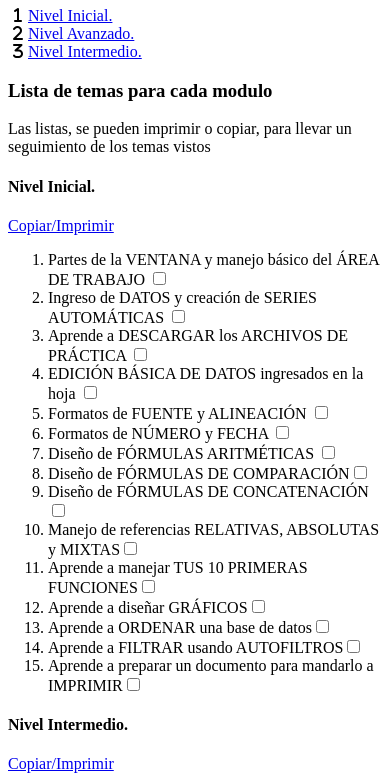
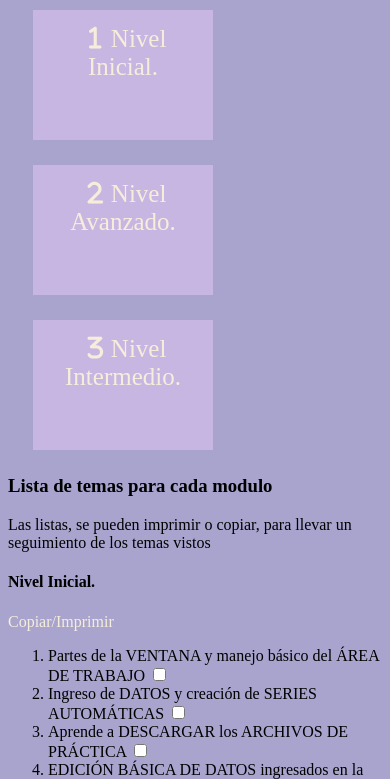
Before and after one commit to cintiasana/Curso-Excel, a plain HTML site: page index.html in a window 390 px wide. Shown: the part 73-852 px from the top of the page. Drawn offline with Linux system fonts and the light colour scheme.

Commit message:
creando estilo.css de index

```diff
--- a/estilo-index.css
+++ b/estilo-index.css
@@ -1,13 +1,54 @@
-/*.container1 {
+
+html {
+    background-color: #A8A4CE;
+}
+
+.container1 {
     display: flex;
+
 }
 
 .containerItem1 {
-    background-color: plum;
-    padding: 15px;
+    background-color: #495C83;
+    padding: 10px 15px 10px 10px;
     margin: 25px;
     text-align: center;
     width: 300px;
-    height: 100px;
+    height: 60px;
     font-size: 25px;
-}*/
+
+}
+a {
+    text-decoration: none;
+    color: #F7EDDB;
+
+}
+
+i {
+    color: #F7EDDB;
+}
+
+
+
+
+@media only screen and (max-width:800px){
+
+    .container1 {
+        display: block;
+        flex-wrap: wrap;
+        width: 100%;
+
+    }
+
+    .containerItem1 {
+        background-color: #C8B6E2;
+        padding: 15px;
+        margin: 25px;
+        text-align: center;
+        width: 150px;
+        height: 100px;
+        font-size: 25px;
+        text-decoration: none;
+    }
+
+}
```
